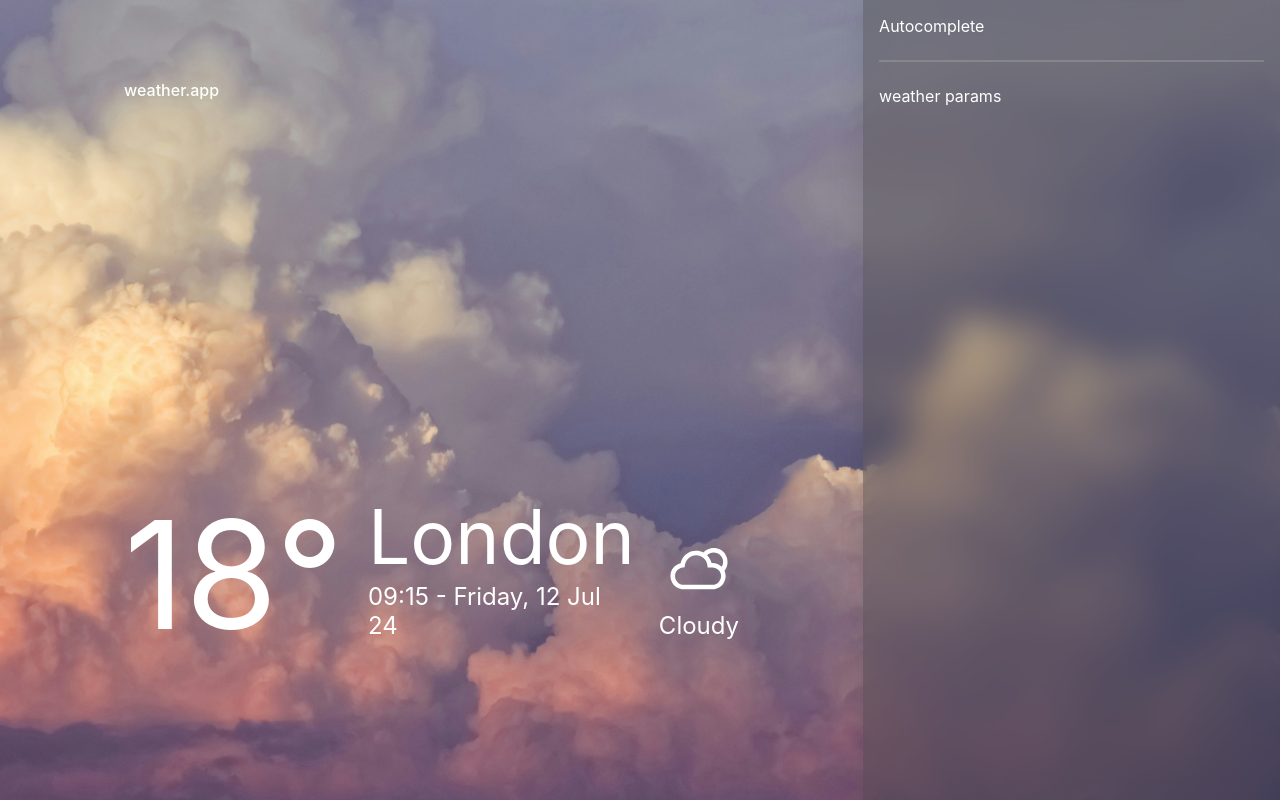
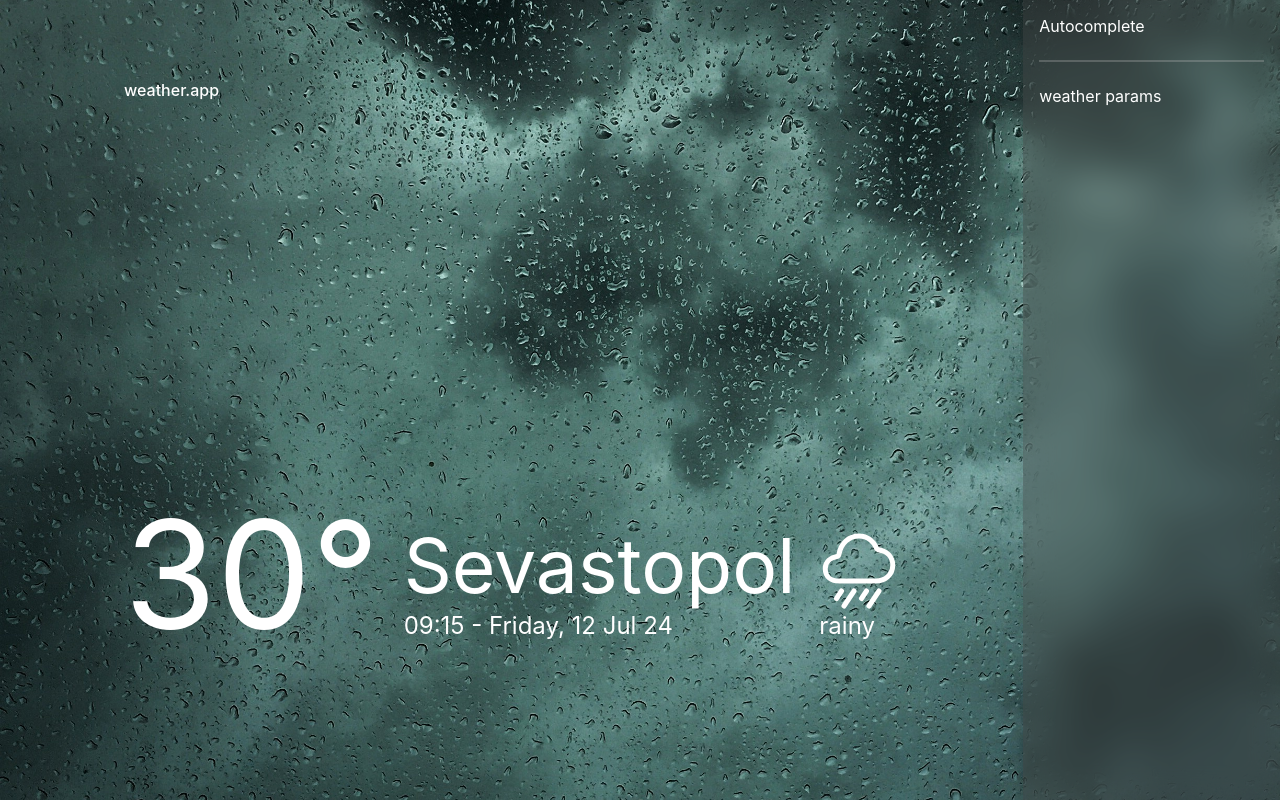
Before and after one commit to Harmary/weather-app, a React (Create React App) app: page / in a window 1280 px wide. Built offline with nearby package versions, Linux system fonts and the light colour scheme; no server answers.

Commit message:
added weather info

```diff
--- a/package.json
+++ b/package.json
@@ -12,6 +12,7 @@
     "@types/node": "^16.18.101",
     "@types/react": "^18.3.3",
     "@types/react-dom": "^18.3.0",
+    "axios": "^1.7.2",
     "dayjs": "^1.11.11",
     "i18next": "^23.11.5",
     "i18next-browser-languagedetector": "^8.0.0",
--- a/src/app/App.tsx
+++ b/src/app/App.tsx
@@ -1,17 +1,36 @@
+import { useEffect } from 'react';
+
+import { useDispatch } from 'react-redux';
+
 import { Sidebar } from 'src/widgets/Sidebar';
+import { MainInfo } from 'src/widgets/MainInfo';
+import { UnknownAction } from '@reduxjs/toolkit';
+import { cloudiness } from 'src/shared/config/weatherConfig';
+import { Container } from 'src/shared/ui/Container/Container';
+import { getInfoAboutTheWeather } from 'src/entities/weather/model/services/getInfoAboutTheWeather';
+
 import cls from './App.module.scss';
-import { Container } from 'src/shared/ui/Container/Container';
-import { MainInfo } from 'src/widgets/MainInfo';
 
 function App() {
+  const dispatch = useDispatch();
+  const weather = {
+    temperature: 30,
+    city: 'Sevastopol',
+    cloudiness: 3,
+  }
+
+  useEffect(() => {
+    dispatch(getInfoAboutTheWeather(11822) as unknown as UnknownAction);
+    return () => {}
+  }, []);
 
   return (
-    <div className={`${cls.App} ${cls.cloudy}`}>
+    <div className={`${cls.App} ${cls[cloudiness[weather.cloudiness]]}`}>
       <main className={cls.App__content}>
         <Container maxWidth='lg'>
           <div className={cls.App__layout}>
             <span className={cls.App__logo}>weather.app</span>
-            <MainInfo />
+            <MainInfo weatherMainInfo={weather} />
           </div>
         </Container>
       </main>
--- /dev/null
+++ b/src/entities/weather/model/services/getInfoAboutTheWeather.ts
@@ -0,0 +1,27 @@
+import { createAsyncThunk } from '@reduxjs/toolkit';
+import axios from 'axios';
+
+// First, create the thunk
+export const getInfoAboutTheWeather = createAsyncThunk(
+    'weather/getInfoAboutTheWeather',
+    async (geoId: number, thunkAPI) => {
+        const response = await axios.get(
+            `https://api.gismeteo.net/v2/weather/current/${geoId}`,
+            {
+                headers: {
+                    'X-Gismeteo-Token': '56b30cb255.3443075',
+                    'Accept-Encoding': 'deflate, gzip',
+                    'Access-Control-Allow-Origin': '*',
+                    'Access-Control-Allow-Headers': '*'
+                },
+                params: {
+                    lang: 'en',
+                }
+            }
+        );
+
+
+
+        return response.data
+    },
+)
--- a/src/entities/weather/model/slice/weatherSlice.ts
+++ b/src/entities/weather/model/slice/weatherSlice.ts
@@ -1,11 +1,12 @@
 import { createSlice } from '@reduxjs/toolkit';
+import { getInfoAboutTheWeather } from '../services/getInfoAboutTheWeather';
 
 export interface WeatherState {
-    value: number
+    value: any
 }
 
 const initialState: WeatherState = {
-    value: 0,
+    value: {},
 }
 
 export const weatherSlice = createSlice({
@@ -13,6 +14,11 @@ export const weatherSlice = createSlice({
     initialState,
     reducers: {
     },
+    extraReducers: (builder) => {
+        builder.addCase(getInfoAboutTheWeather.fulfilled, (state, action) => {
+            state.value = action.payload;
+        })
+    }
 })
 
 export const { actions: weatherActions } = weatherSlice;
--- a/src/index.tsx
+++ b/src/index.tsx
@@ -8,6 +8,8 @@ import { StoreProvider } from './app/providers/StoreProvider/ui/StoreProvider';
 const root = ReactDOM.createRoot(
   document.getElementById('root') as HTMLElement
 );
+
+
 root.render(
   <React.StrictMode>
     <StoreProvider>
--- /dev/null
+++ b/src/shared/config/weatherConfig.ts
@@ -0,0 +1,19 @@
+import sunny from 'src/shared/assets/icons/sunny.svg';
+import cloudy from 'src/shared/assets/icons/cloudy.svg';
+import rainy from 'src/shared/assets/icons/rainy.svg';
+
+export const cloudiness: Record<number,string> = {
+    0: 'sunny',
+    1: 'cloudy',
+    2: 'cloudy',
+    3: 'rainy',
+    101: 'cloudy',
+}
+
+export const cloudinessImg: Record<number,string> = {
+    0: sunny,
+    1: cloudy,
+    2: cloudy,
+    3: rainy,
+    101: cloudy,
+}
--- a/src/widgets/MainInfo/ui/MainInfo.tsx
+++ b/src/widgets/MainInfo/ui/MainInfo.tsx
@@ -3,6 +3,7 @@ import cls from './MainInfo.module.scss';
 import sunny from 'src/shared/assets/icons/sunny.svg';
 import cloudy from 'src/shared/assets/icons/cloudy.svg';
 import rainy from 'src/shared/assets/icons/rainy.svg';
+import { cloudiness, cloudinessImg } from 'src/shared/config/weatherConfig';
 
 type WeatherMainInfo = {
     temperature: number;
@@ -16,13 +17,18 @@ type MainInfoProps = {
 
 export function MainInfo({ weatherMainInfo }: MainInfoProps) {
 
+    if (!weatherMainInfo) {
+        return <div className={cls.MainInfo}>Sorry, can't find info</div>
+    }
+
+
     return <div className={cls.MainInfo}>
         <div className={cls.MainInfo__temperature}>
-            18&#xb0;
+            {weatherMainInfo?.temperature}&#xb0;
         </div>
         <div className={cls.MainInfo__place}>
             <div className={cls.MainInfo__city}>
-                London
+                {weatherMainInfo?.city}
             </div>
             <div className={cls.MainInfo__day}>
                 {dayjs().format('HH:mm - dddd, D MMM YY')}
@@ -31,10 +37,10 @@ export function MainInfo({ weatherMainInfo }: MainInfoProps) {
         <div className={cls.MainInfo__weather}>
             <img
                 className={cls.MainInfo__weatherimg}
-                src={cloudy}
+                src={cloudinessImg[weatherMainInfo?.cloudiness]}
                 alt=""
             />
-            <span className={cls.MainInfo__weathername}>Cloudy</span>
+            <span className={cls.MainInfo__weathername}>{cloudiness[weatherMainInfo?.cloudiness]}</span>
         </div>
     </div>;
 }
```
Also changed, not shown: src/entities/weather/model/services/getGeo.ts (added, +24 -0 lines), 1 other file (tests, documents, lock files or other folders).
